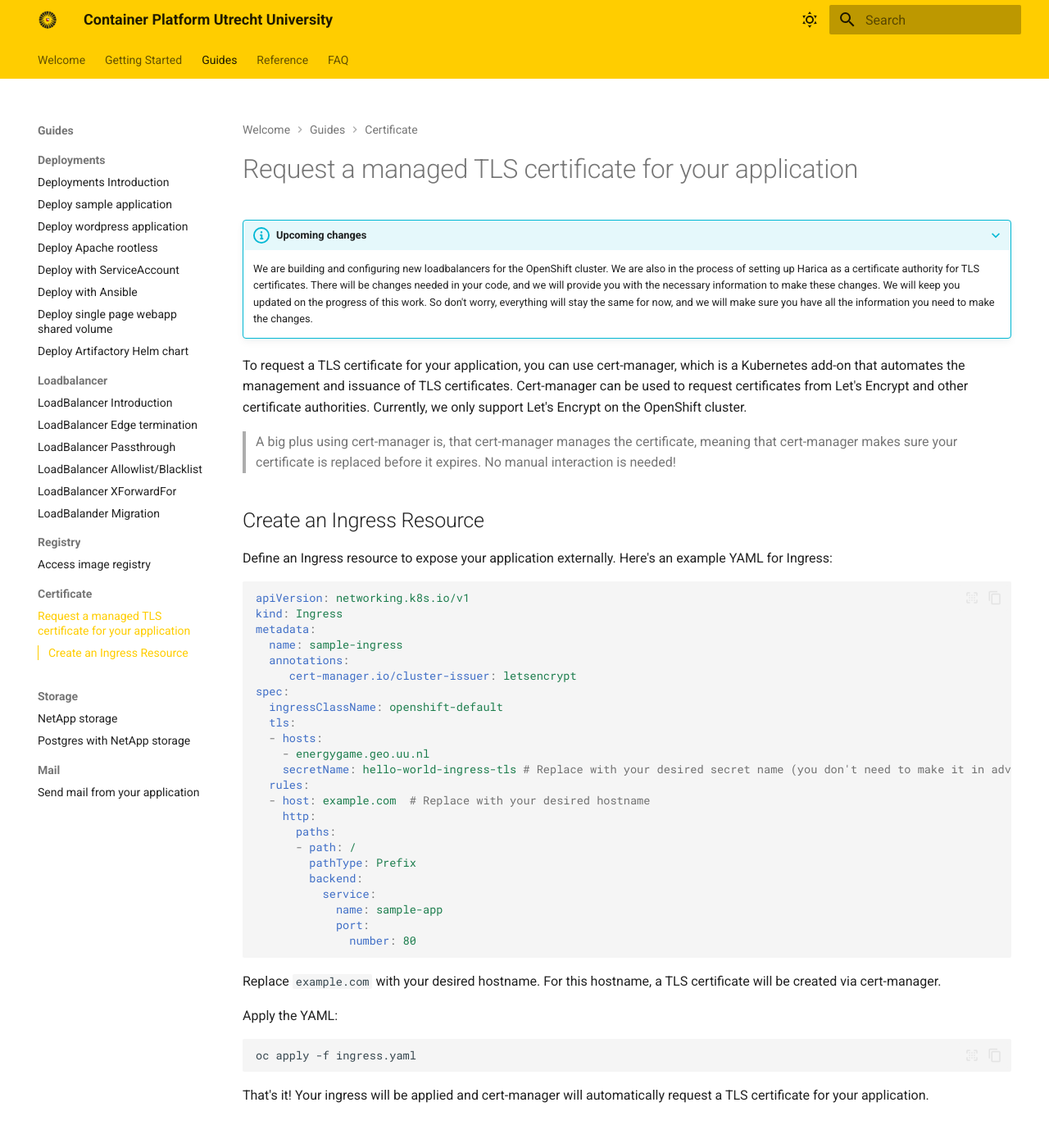
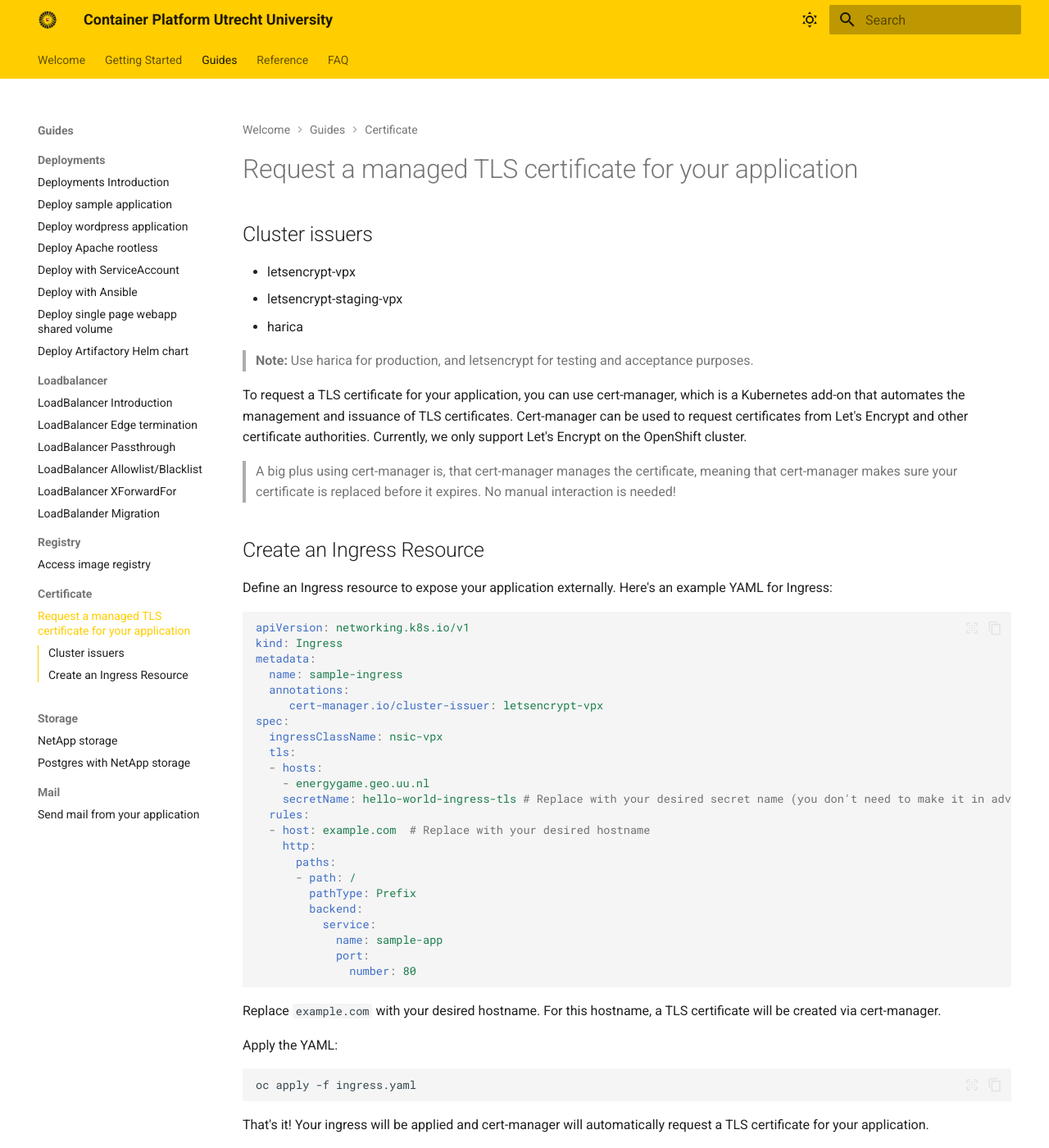
Before and after one commit to UtrechtUniversity/containerplatform-docs, an MkDocs documentation site: the page built from docs/content/guides/request-tls-certificate.md, in a window 1280 px wide and 1400 px high. Shown: the whole window at 82% size. Built offline with MkDocs 1.6.1 and Material for MkDocs 9.7.7, drawn with Linux system fonts in a browser that asks for light colours.

Commit message:
update/ remove old info

```diff
--- a/docs/content/guides/request-tls-certificate.md
+++ b/docs/content/guides/request-tls-certificate.md
@@ -1,11 +1,11 @@
 # Request a managed TLS certificate for your application
 
-???+ info "Upcoming changes"
-    We are building and configuring new loadbalancers for the OpenShift cluster.
-    We are also in the process of setting up Harica as a certificate authority for TLS certificates.
-    There will be changes needed in your code, and we will provide you with the necessary information to make these changes.
-    We will keep you updated on the progress of this work.
-    So don't worry, everything will stay the same for now, and we will make sure you have all the information you need to make the changes.
+## Cluster issuers
+- letsencrypt-vpx
+- letsencrypt-staging-vpx
+- harica
+
+> **Note:** Use harica for production, and letsencrypt for testing and acceptance purposes.
 
 To request a TLS certificate for your application, you can use cert-manager, which is a Kubernetes add-on that automates the management and issuance of TLS certificates. Cert-manager can be used to request certificates from Let's Encrypt and other certificate authorities. Currently, we only support Let's Encrypt on the OpenShift cluster.
 > A big plus using cert-manager is, that cert-manager manages the certificate, meaning that cert-manager makes sure your certificate is replaced before it expires. No manual interaction is needed!
@@ -18,9 +18,9 @@
 metadata:
   name: sample-ingress
   annotations:
-     cert-manager.io/cluster-issuer: letsencrypt
+     cert-manager.io/cluster-issuer: letsencrypt-vpx
 spec:
-  ingressClassName: openshift-default
+  ingressClassName: nsic-vpx
   tls:
   - hosts:
     - energygame.geo.uu.nl
```
